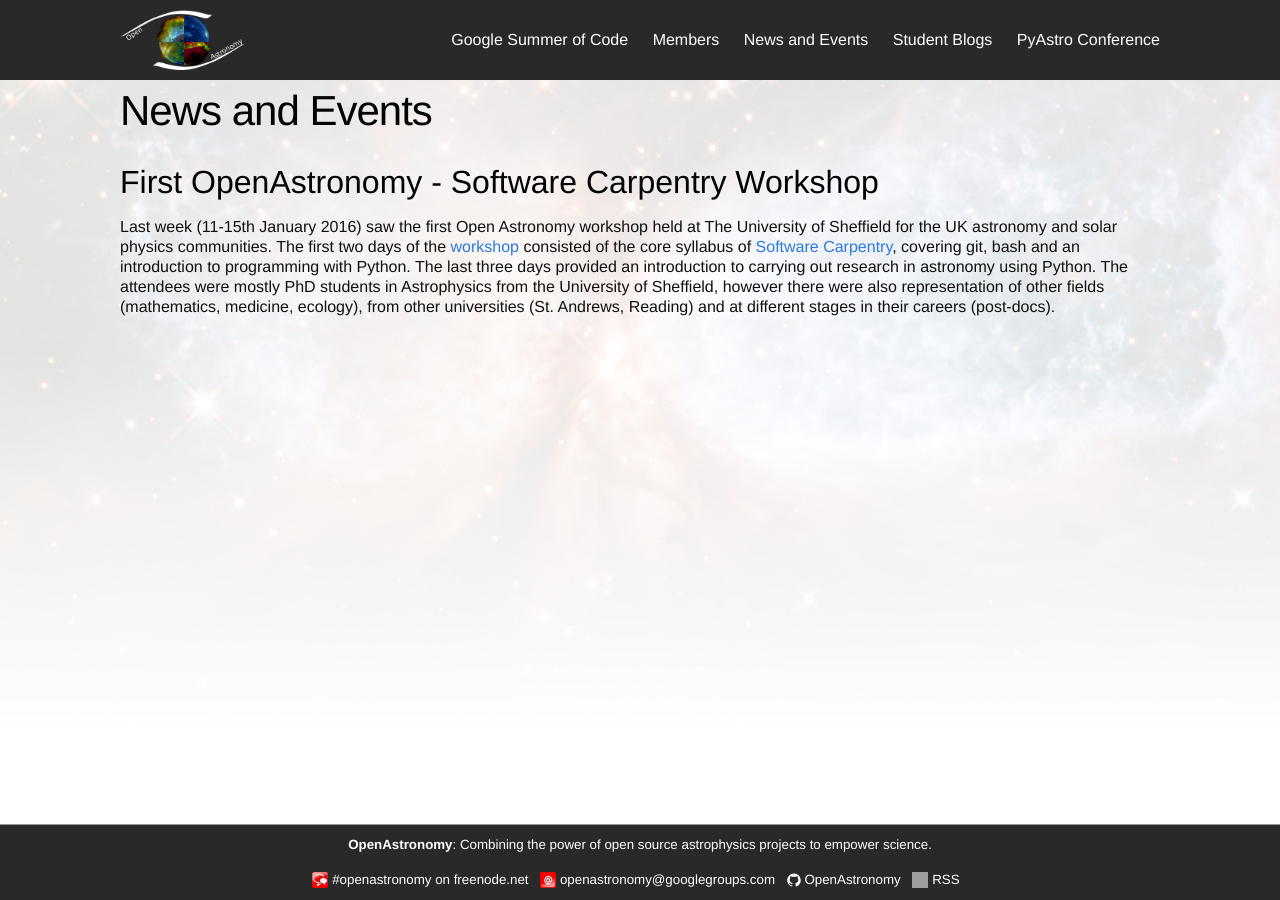
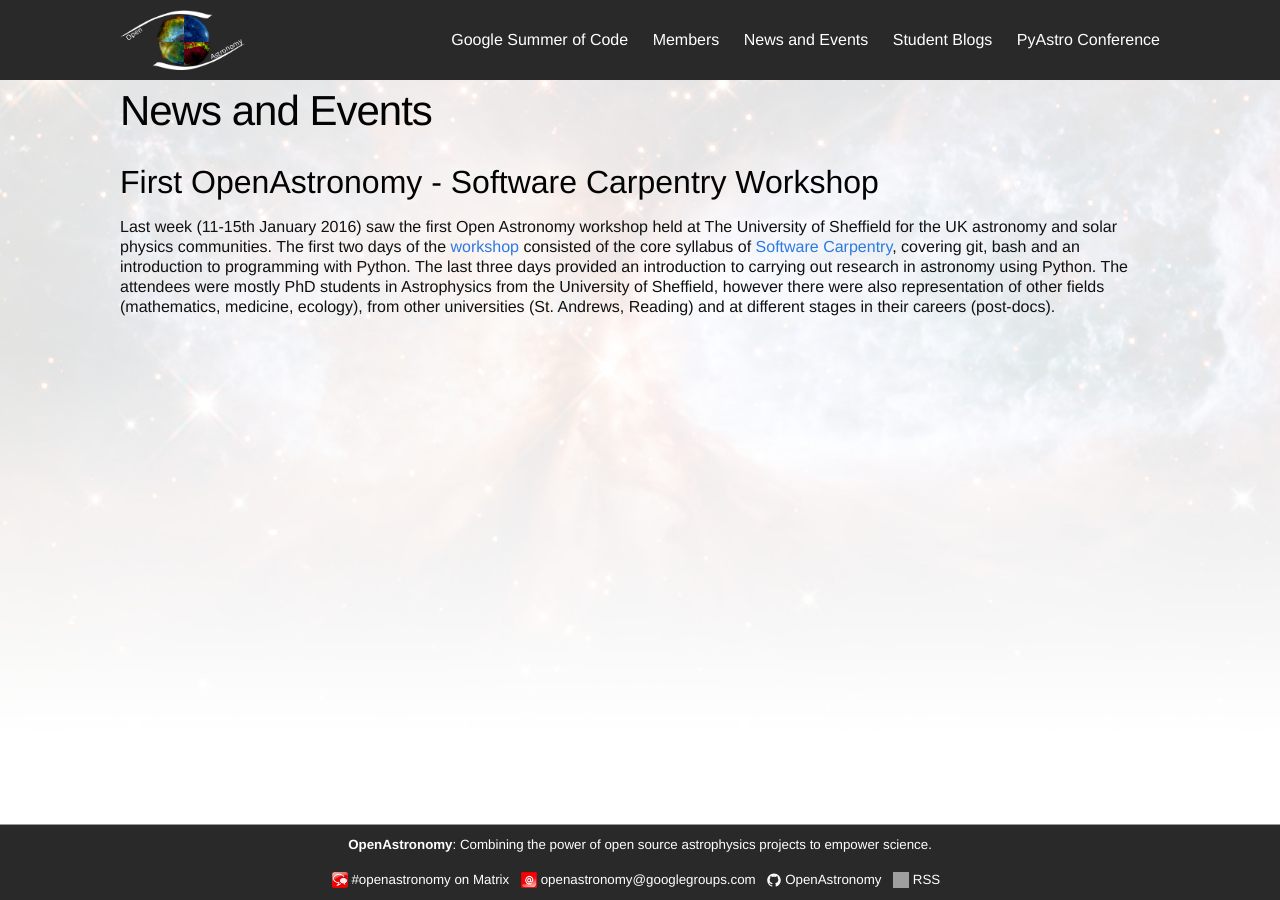
Before and after one commit to OpenAstronomy/openastronomy.github.io, a Jekyll site: the page built from news.md, in a window 1280 px wide. Built offline with Jekyll 4.4.1, drawn with Linux system fonts in a browser that asks for light colours; nearby versions of some CDN libraries; grey boxes are pictures that could not be loaded.

Commit message:
update footer

```diff
--- a/_includes/footer.html
+++ b/_includes/footer.html
@@ -2,11 +2,11 @@
 
   <div class="wrapper">
 	<p class="tagline"><strong>{{ site.title }}</strong>: Combining the power of open source astrophysics projects to empower science.</p>
-	<a href="{{ site.irc_freenode }}#{{ site.irc_channel }}">
+	<a href="https://riot.im/app/#/room/#openastronomy:matrix.org" target="_blank">
 		<img src="/img/icons/irc_icon.png" alt="irc icon">
-		<span>#openastronomy on freenode.net</span>
+		<span>#openastronomy on Matrix</span>
 	</a>
-	<a href="mailto:openastronomy@googlegroups.com">
+	<a href="mailto:openastronomy@googlegroups.com" target="_blank">
 		<img src="/img/icons/email_icon.png" alt="email icon">
 		<span>openastronomy@googlegroups.com</span>
 	</a>
```
